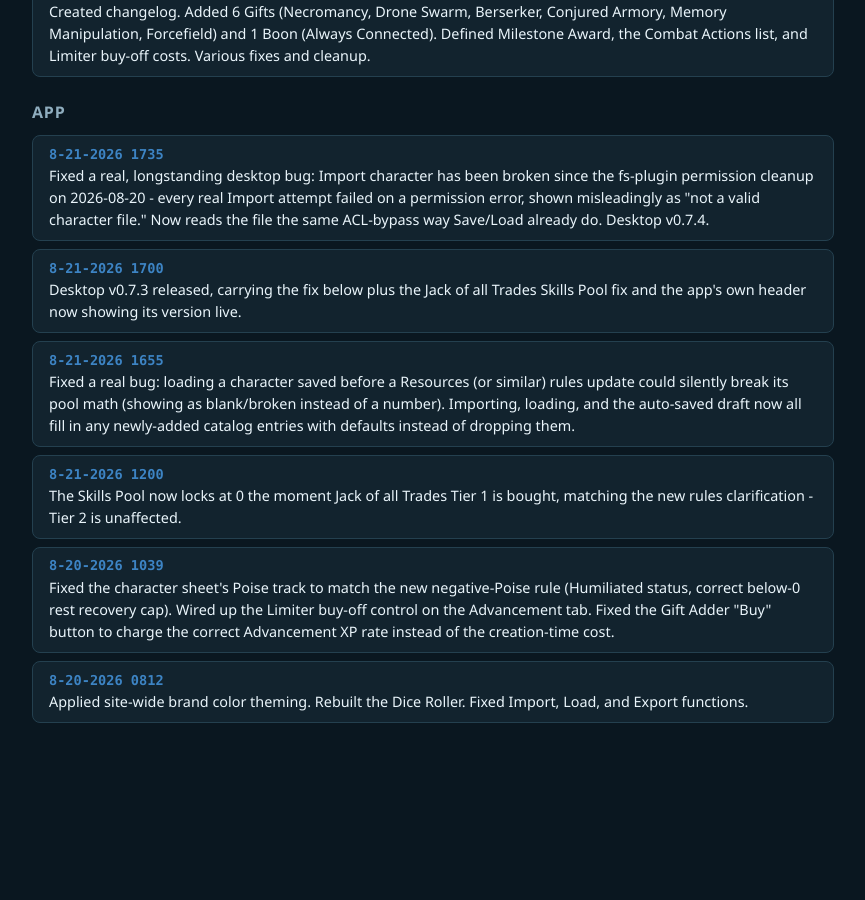
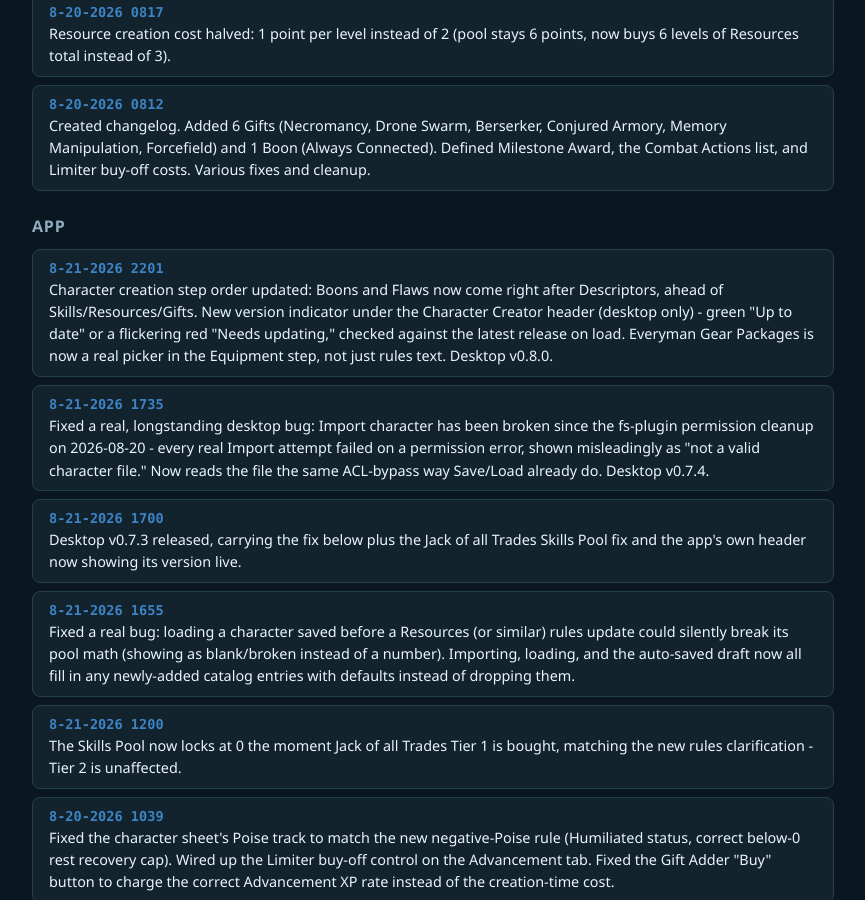
Before and after one commit to feralucce/20_Below, a Jekyll site: the page docs/changelog.html, which Jekyll copies as it is, in a window 1280 px wide and 900 px high, scrolled down 1528 px. Shown: the whole window, without its empty margins (207-1072 px from the left). Built offline with Jekyll 4.4.1, drawn with Linux system fonts in a browser that asks for light colours; before the commit the page ends 2315 px from its top, so only the background shows below that; some of the changed text lies outside the part shown.

Commit message:
Update landing page CTA and changelog for desktop v0.8.0

```diff
--- a/docs/changelog.html
+++ b/docs/changelog.html
@@ -96,6 +96,10 @@
   <h3 class="changelog-heading">Rules</h3>
   <ul class="changelog-list">
     <li class="changelog-entry">
+      <span class="changelog-date">8-21-2026 2100</span>
+      <span class="changelog-text">Added Everyman Gear Packages: 18 free, no-roll starter kits (3 per creation-Wealth Level, 0-5) as an alternative to Wealth Check shopping, access cumulative downward. New Flaw, Destitute, zeroes creation-Wealth and unlocks the exclusive Level 0 tier.</span>
+    </li>
+    <li class="changelog-entry">
       <span class="changelog-date">8-21-2026 1200</span>
       <span class="changelog-text">Clarified Jack of all Trades: unspent Skills Pool points under Tier 1's Trained cap don't convert into points for anything else.</span>
     </li>
@@ -152,6 +156,10 @@
   <h3 class="changelog-heading">App</h3>
   <ul class="changelog-list">
     <li class="changelog-entry">
+      <span class="changelog-date">8-21-2026 2201</span>
+      <span class="changelog-text">Character creation step order updated: Boons and Flaws now come right after Descriptors, ahead of Skills/Resources/Gifts. New version indicator under the Character Creator header (desktop only) - green "Up to date" or a flickering red "Needs updating," checked against the latest release on load. Everyman Gear Packages is now a real picker in the Equipment step, not just rules text. Desktop v0.8.0.</span>
+    </li>
+    <li class="changelog-entry">
       <span class="changelog-date">8-21-2026 1735</span>
       <span class="changelog-text">Fixed a real, longstanding desktop bug: Import character has been broken since the fs-plugin permission cleanup on 2026-08-20 - every real Import attempt failed on a permission error, shown misleadingly as "not a valid character file." Now reads the file the same ACL-bypass way Save/Load already do. Desktop v0.7.4.</span>
     </li>
--- a/index.html
+++ b/index.html
@@ -139,8 +139,8 @@
     <a href="app/index.html" target="_blank" rel="noopener">Open the Character Creator &rarr;</a>
   </div>
   <div class="cta">
-    <a href="https://github.com/feralucce/20_Below/releases/download/v0.7.4/20-below-desktop_0.7.4_x64-setup.exe">Download Desktop App (Windows) &rarr;</a>
-    <p class="cta-meta">v0.7.4 &middot; Last updated 2026-08-21 5:35 PM</p>
+    <a href="https://github.com/feralucce/20_Below/releases/download/v0.8.0/20-below-desktop_0.8.0_x64-setup.exe">Download Desktop App (Windows) &rarr;</a>
+    <p class="cta-meta">v0.8.0 &middot; Last updated 2026-08-21 10:01 PM</p>
   </div>
 
   <h2>Start Here</h2>
```
